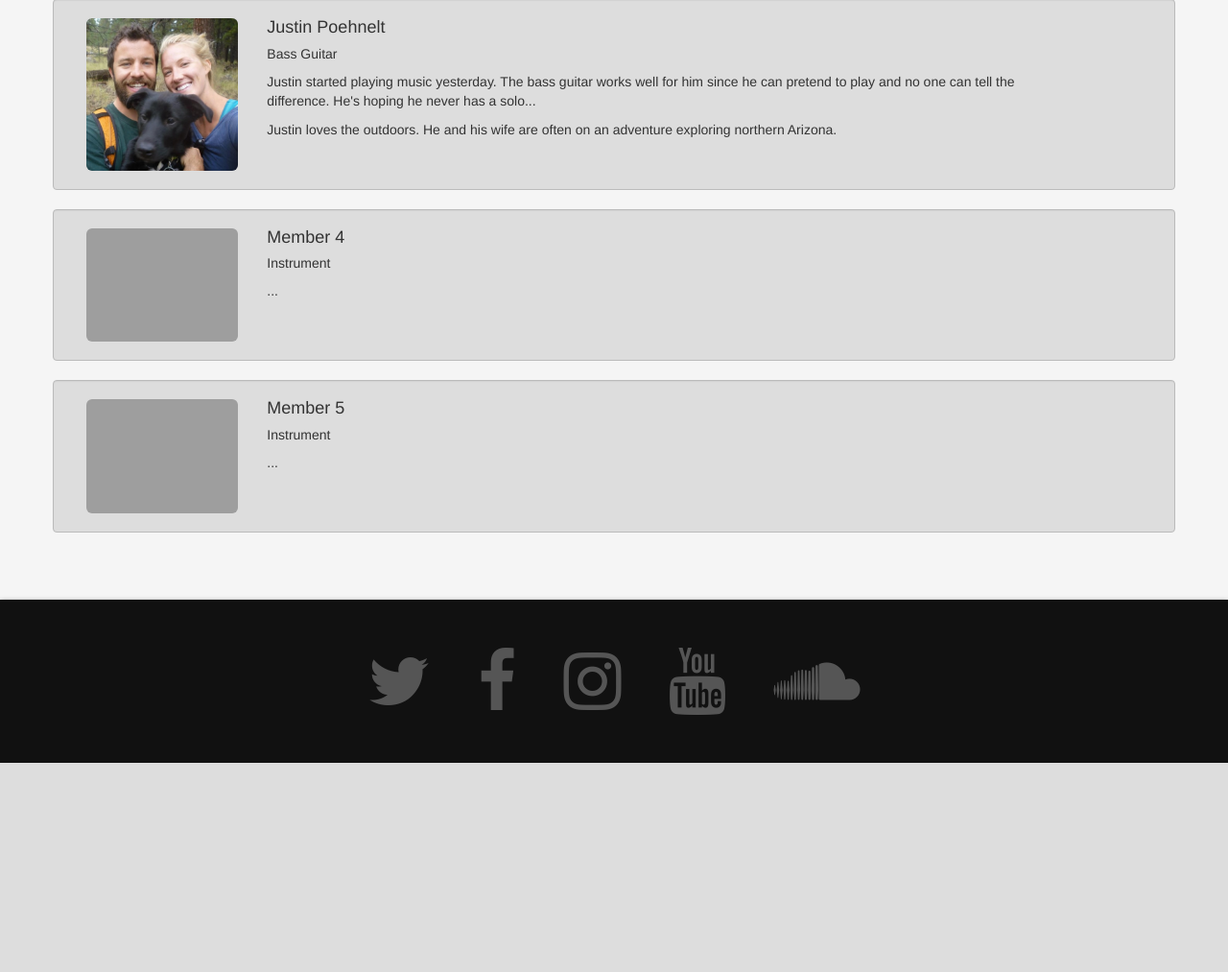
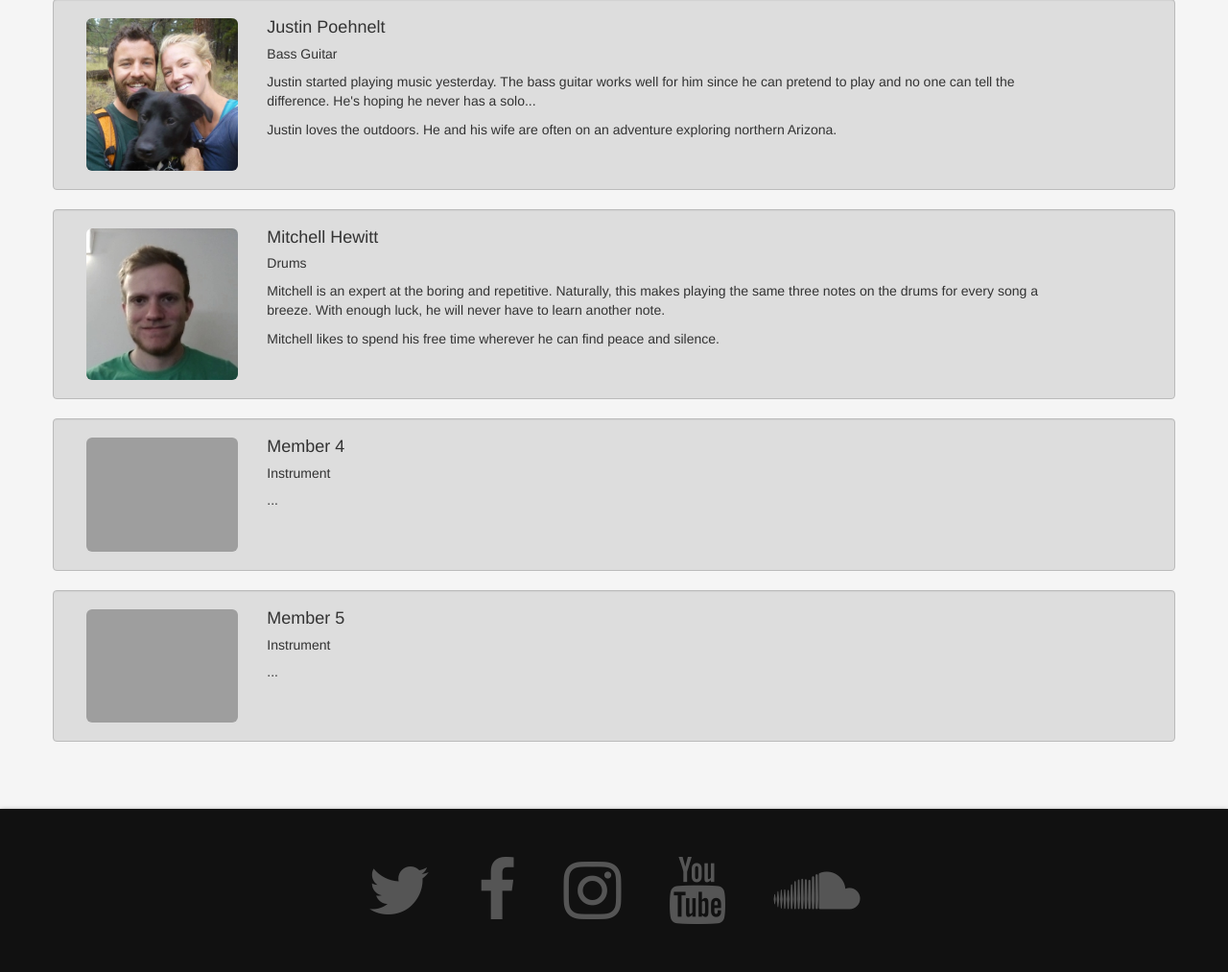
Before and after one commit to jpoehnelt/cs399-band, a Django app: page /members in a window 1280 px wide. Shown: the part 432-1445 px from the top of the page at 96% size. Before the commit the page ends 1227 px from the top, so only its background shows below. Run offline with Django 3.2, Linux system fonts and the light colour scheme; parts of the project's set-up code (start-up, migrations or seed data) failed here and were passed over; some libraries are stand-ins or nearby versions; grey boxes are pictures that could not be loaded.

Commit message:
added in my bio

```diff
--- a/app/templates/members.html
+++ b/app/templates/members.html
@@ -58,6 +58,23 @@
 
         <div class="well row">
             <div class="col-sm-2">
+                <img class="img-responsive img-rounded" src="/static/images/mitchell.jpg"
+                     alt="Mitchell Hewitt"/>
+
+            </div>
+            <div class="col-sm-9">
+                <h4 class="media-heading">Mitchell Hewitt</h4>
+                <h5>Drums</h5>
+
+                <p>Mitchell is an expert at the boring and repetitive.  Naturally, this makes playing the same
+                   three notes on the drums for every song a breeze.  With enough luck, he will never have to
+                   learn another note.</p>
+                <p>Mitchell likes to spend his free time wherever he can find peace and silence.</p>
+            </div>
+        </div>
+
+        <div class="well row">
+            <div class="col-sm-2">
                 <img class="img-responsive img-rounded" src="/static/images/.jpg"
                      alt="Justin Poehnelt"/>
 
```
Also changed, not shown: app/static/images/mitchell.jpg (added).
